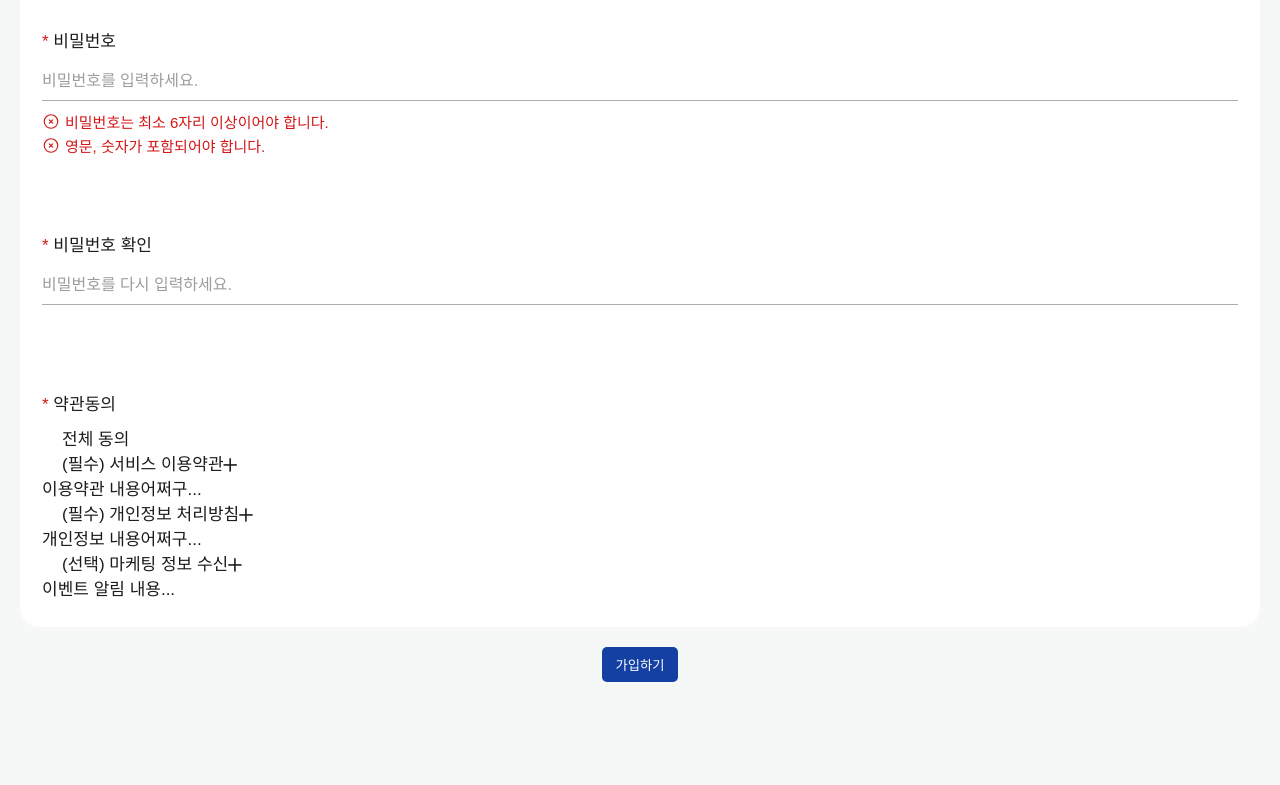
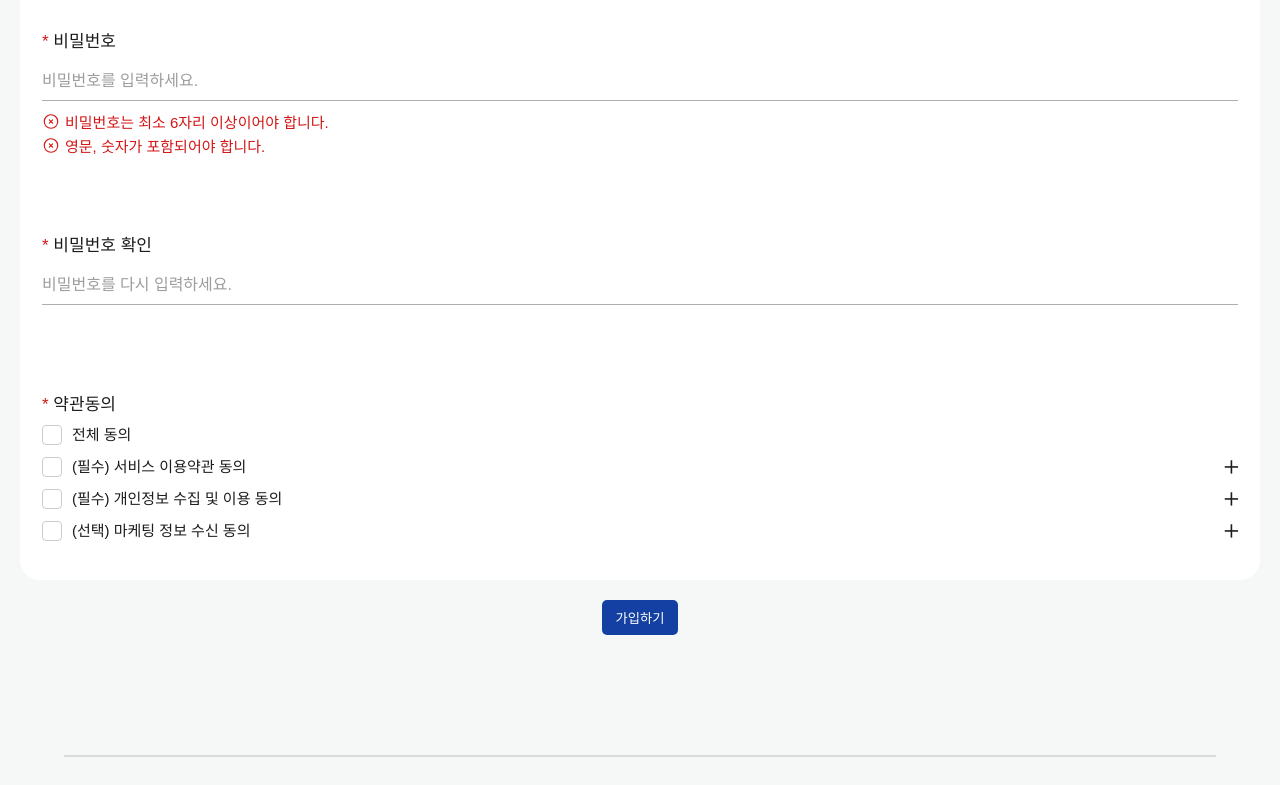
Before and after one commit to Choseran/linkLog, a React (Vite) app: page /join in a window 1280 px wide. Shown: the part 467-1252 px from the top of the page. Built offline with nearby package versions, Linux system fonts and the light colour scheme.

Commit message:
2026-04-26 령경 회원가입폼 수정, 리셋css 추가

```diff
--- a/src/assets/css/reset.css
+++ b/src/assets/css/reset.css
@@ -98,4 +98,5 @@ button{
     border: none;
     background: none;
     cursor: pointer;
+    transition: transform 0.2s;
 }
--- a/src/assets/css/style.css
+++ b/src/assets/css/style.css
@@ -135,24 +135,81 @@ header svg {
 }
 
 /* 약관동의 */
-#root .joinContainer form table tbody .termsContainer .termsList ul li input {
-  margin-right: 10px;
+#root .joinContainer form table tbody .termsContainer .termsList ul li {
+  display: flex;
+  align-items: center;
+  margin-bottom: 12px;
+}
+#root .joinContainer form table tbody .termsContainer .termsList ul .termsItem{
+  flex-direction: column;
+  align-items: flex-start;
+}
+
+#root .joinContainer form table tbody .termsContainer .termsList ul li input[type="checkbox"] {
   appearance: none;
   -webkit-appearance: none;
-  position: relative;
-}
-input[type="checkbox"]:checked::before {
-  content: "✔";
-  position: absolute;
-  top: 50%;
-  left: 50%;
   width: 20px;
   height: 20px;
-  padding: 4px;
-  border-radius: 5px;
-  transform: translate(-50%, -50%);
-  color: #fff;
+  border: 1.5px solid #ccc;
+  border-radius: 4px;
+  background-color: #fff;
+  cursor: pointer;
+  position: relative;
+  transition: all 0.2s ease-in-out;
+  margin-right: 10px;
+}
+
+/* 약관 체크박스, 타이틀, 더보기 div */
+#root .joinContainer .termsMainRow{
+  width: 100%;
+  display: flex;
+  align-items: center;
+}
+
+/* 약관 더보기 버튼 */
+#root .joinContainer .viewDetailBtn{
+  margin-left: auto;
+}
+
+/* 약관 상세 div */
+#root .joinContainer .termsScrollBox{
+  width: 92%;
+  margin: 10px 0 30px 30px;
+  padding-top: 10px;
+  font-size: 15px;
+  border-top: 1px solid #e1e1e1;
+  white-space: pre-wrap;
+}
+
+/* 마우스 올렸을 때 테두리 색상 변경 */
+#root .joinContainer form table tbody .termsContainer .termsList ul li input[type="checkbox"]:hover {
+  border-color: #1340a2;
+}
+
+/* 체크되었을 때 스타일 */
+#root .joinContainer form table tbody .termsContainer .termsList ul li input[type="checkbox"]:checked {
   background-color: #1340a2;
+  border-color: #1340a2;
+}
+
+/* 체크 아이콘 */
+#root .joinContainer form table tbody .termsContainer .termsList ul li input[type="checkbox"]:checked::before {
+  content: "";
+  position: absolute;
+  top: 45%;
+  left: 50%;
+  transform: translate(-50%, -50%) rotate(45deg);
+  width: 5px;
+  height: 10px;
+  border: solid white;
+  border-width: 0 2px 2px 0; /* ㄴ 자 모양을 만들어서 회전시킴 */
+}
+
+/* 라벨 텍스트 정렬 */
+#root .joinContainer form table tbody .termsContainer .termsList ul li label {
+  cursor: pointer;
+  font-size: 15px;
+  line-height: 20px;
 }
 
 /* 가입하기 버튼 */
--- a/src/pages/joinForm.jsx
+++ b/src/pages/joinForm.jsx
@@ -2,50 +2,82 @@ import { useContext, useState } from "react";
 import "../assets/css/style.css";
 
 export default function JoinForm() {
+    // 비밀번호 상태관리
     const [password, setPassword] = useState("");
+    // 비밀번호 길이
     const [islengthValid, setIslengthValid] = useState(false);
+    // 비밀번호 영문, 숫자
     const [isPatternValid, setIsPatternValid] = useState(false);
+    // 체크박스 상태 관리
+    const [checkedItems, setCheckedItems] = useState({
+        service: false,
+        privacy: false,
+        marketing: false
+    })
+    // 약관 상세 상태관리
+    const [openTerms, setOpenTerms] = useState({});
 
-    // 약관 데이터 (ID와 실제 데이터 매칭)
+    // 약관 데이터
     const termsData = [
-        { id: 'service', title: '(필수) 서비스 이용약관', content: '이용약관 내용어쩌구...' },
-        { id: 'privacy', title: '(필수) 개인정보 처리방침', content: '개인정보 내용어쩌구...' },
-        { id: 'marketing', title: '(선택) 마케팅 정보 수신', content: '이벤트 알림 내용...' },
-    ];
+        {
+            id: 'service',
+            title: '(필수) 서비스 이용약관 동의',
+            content: '제 1조 (목적)\n본 약관은 Link.log(이하 "회사")가 제공하는 서비스의 이용 조건 및 절차, 이용자와 회사의 권리, 의무, 책임사항을 규정함을 목적으로 합니다.\n\n제 2조 (서비스의 제공)\n회사는 이용자에게 커뮤니티 서비스 및 관련 부가 서비스를 제공하며, 구체적인 내용은 서비스 화면에 게시합니다.'
+        },
+        {
+            id: 'privacy',
+            title: '(필수) 개인정보 수집 및 이용 동의',
+            content: '1. 수집하는 개인정보 항목: 닉네임, 아이디, 비밀번호\n2. 수집 목적: 회원 가입 및 서비스 이용 본인 확인, 부정 이용 방지\n3. 보유 및 이용 기간: 회원 탈퇴 시 즉시 파기 (단, 법령에 따른 보존 필요 시 해당 기간 보관)'
+        },
+        {
+            id: 'marketing',
+            title: '(선택) 마케팅 정보 수신 동의',
+            content: '신규 서비스 출시, 이벤트 정보, 뉴스레터 등 다양한 소식을 이메일이나 알림을 통해 받아보실 수 있습니다. 동의하지 않으셔도 서비스 이용은 가능하나, 일부 혜택이 제한될 수 있습니다.'
+        },
+    ]
 
-    // 1. 초기 상태를 데이터 ID 기반으로 자동 생성
-    const [checkedItems, setCheckedItems] = useState(
-        termsData.reduce((acc, term) => ({ ...acc, [term.id]: false }), {})
-    );
+    // 전체 동의 여부 계산 (모두 true일 때만 true)
+    const isAllChecked = checkedItems.service && checkedItems.privacy && checkedItems.marketing;
 
-    // 2. 전체 동의 여부 실시간 계산 (모든 항목이 true인지 확인)
-    const isAllChecked = termsData.every((term) => checkedItems[term.id]);
-
+    // 비밀번호 입력 실시간 검사
     const handlePasswordChange = (e) => {
         const value = e.target.value;
         setPassword(value);
+
+        // 길이 검사 (6자 이상)
         setIslengthValid(value.length >= 6);
+
+        // 영문+숫자 포함 검사
         const hasLetter = /[a-zA-Z]/.test(value);
         const hasNumber = /[0-9]/.test(value);
         setIsPatternValid(hasLetter && hasNumber);
     }
 
-    // 개별 체크 핸들러
+    // 개별 체크박스 변경 함수
     const handleCheck = (id) => {
-        setCheckedItems(prev => ({
-            ...prev,
-            [id]: !prev[id]
-        }))
+        setCheckedItems({
+            ...checkedItems,
+            [id]: !checkedItems[id] // 현재 상태의 반대로 변경
+        })
     }
 
-    // 전체 동의 핸들러
+    // 전체 동의 클릭 시 함수
     const handleAllCheck = (e) => {
         const isChecked = e.target.checked;
-        const newCheckedState = {};
-        termsData.forEach(term => {
-            newCheckedState[term.id] = isChecked;
+        // 모든 항목을 전체 체크 상태와 동일하게 변경
+        setCheckedItems({
+            service: isChecked,
+            privacy: isChecked,
+            marketing: isChecked
         })
-        setCheckedItems(newCheckedState);
+    }
+
+    // 약관 상세 보기 토글
+    const termsToggleHandeler = (id) => {
+        setOpenTerms({
+            ...openTerms,
+            [id]: !openTerms[id]
+        })
     }
 
     return (
@@ -180,6 +212,7 @@ export default function JoinForm() {
                             </td>
                             <td className="termsList">
                                 <ul>
+                                    {/* 약관 전체동의 */}
                                     <li className="allAgreeCheck">
                                         <input
                                             type="checkbox"
@@ -189,8 +222,10 @@ export default function JoinForm() {
                                         />
                                         <label htmlFor="allAgreeCheck">전체 동의</label>
                                     </li>
+                                    {/* 개별 약관 */}
                                     {termsData.map((terms) => (
                                         <li className="termsItem" key={terms.id}>
+                                            <div className="termsMainRow">
                                                 <input
                                                     type="checkbox"
                                                     id={terms.id}
@@ -198,10 +233,18 @@ export default function JoinForm() {
                                                     onChange={() => handleCheck(terms.id)}
                                                 />
                                                 <label htmlFor={terms.id}>{terms.title}</label>
-                                            <button type="button" className="viewDetailBtn" aria-label="약관 보기">╋</button>
+                                                <button type="button"
+                                                className={`viewDetailBtn ${openTerms[terms.id] ? 'open' : ''}`}
+                                                aria-label="약관 보기"
+                                                onClick={() => termsToggleHandeler(terms.id)}>
+                                                    {openTerms[terms.id] ? '━' : '╋'}
+                                                </button>
+                                            </div>
+                                            {openTerms[terms.id] && (
                                                 <div className="termsScrollBox">
                                                     <p>{terms.content}</p>
                                                 </div>
+                                            )}
                                         </li>
                                     ))}
                                 </ul>
```
Lines whose indentation alone changed are shown as unchanged.
